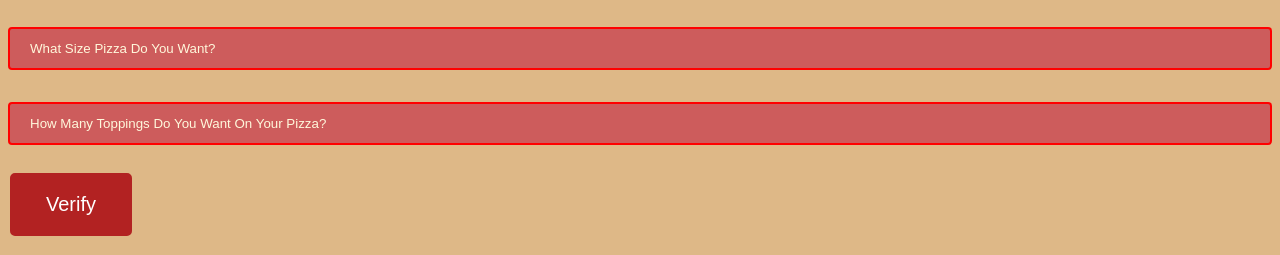
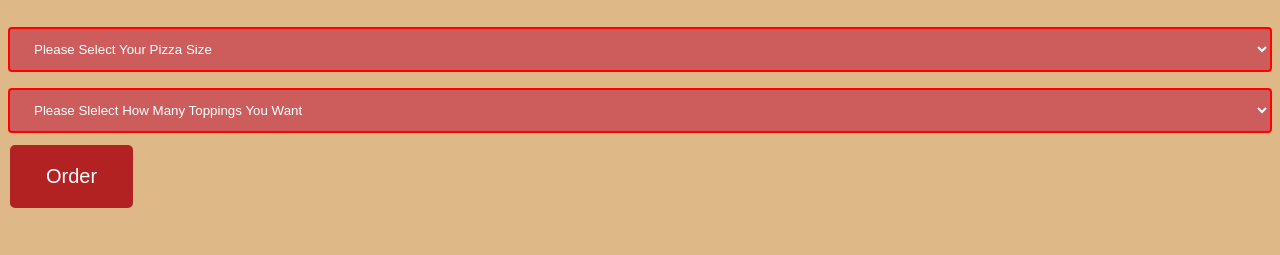
Before and after one commit to Brian-Musembi/ICS2O-Assignment-6A-HTML, a plain HTML site: page index.html in a window 1280 px wide. Shown: the part 545-800 px from the top of the page. Drawn offline with Linux system fonts and the light colour scheme.

Commit message:
added index and css files

```diff
--- a/index.html
+++ b/index.html
@@ -32,30 +32,40 @@
       <h3>
         <li>4 Toppings ...........................................................................................................................................................................................................................................................$3.35</li></h3></ul>
     <h1 align="center"><u><b>Order Here</b></u></h1>
-    <p><input id="size" type="text" placeholder="What Size Pizza Do You Want?" class="mytext"></p>
-    <p><input id="number" type="text" placeholder="How Many Toppings Do You Want On Your Pizza?" class="mytext"></p>
-    <button class="button button2" onclick="myFunction()">Verify</button>
+    <select id="size" name="pizza">
+      <option name="pizza" value="none">Please Select Your Pizza Size</option>
+      <option name="pizza" value="large">Large</option>
+      <option name="pizza" value="extralarge">Extra Large</option>
+    </select>
+    <select id="number" name="pizzatoppings">
+      <option value="none">Please Slelect How Many Toppings You Want</option>
+      <option value="1">1 Topping</option>
+      <option value="2">2 Toppings</option>
+      <option value="3">3 Toppings</option>
+      <option value="4">4 Toppings</option>
+    </select>
+    <button class="button button2" onclick="myFunction()">Order</button>
     <script>
     function myFunction(){
       var size;
       var number = document.getElementById("number").value;
       let tpngs = number;
       if ((size == "Large") || (tpngs == 1)){
-        alert("Your Subtotal Price is $7.00 Your Total Price Is $7.91");}
+        alert("Large Pizza With 1 Topping: Your Subtotal Price is $7.00 Your Total Price Is $7.91");}
       else if ((size == "Large") || (tpngs == 2)){
-        alert("Your Subtotal Price is $7.75 Your Total Price Is $8.76");}
+        alert("Large Pizza With 2 Toppings: Your Subtotal Price is $7.75 Your Total Price Is $8.76");}
       else if ((size == "Large") || (tpngs == 3)){
-        alert("Your Subtotal Price is $8.50 Your Total Price Is $9.61");}
+        alert("Large Pizza With 3 Toppings: Your Subtotal Price is $8.50 Your Total Price Is $9.61");}
       else if ((size == "Large") || (tpngs == 4)){
-        alert("Your Subtotal Price is $9.35 Your Total Price Is $10.57");}
-      else if ((size == "Extra Large") || (tpngs == 1)){
-        alert("Your Subtotal Price is $11.00 Your Total Price Is $12.43");}
+        alert("Large Pizza With 4 Toppings: Your Subtotal Price is $9.35 Your Total Price Is $10.57");}
+      if ((size == "Extra Large") || (tpngs == 1)){
+        alert("Extra Large Pizza With 1 Topping: Your Subtotal Price is $11.00 Your Total Price Is $12.43");}
       else if ((size == "Extra Large") || (tpngs == 2)){
-        alert("Your Subtotal Price is $11.75 Your Total Price Is $13.28");}
+        alert("Extra Large Pizza With 2 Toppings: Your Subtotal Price is $11.75 Your Total Price Is $13.28");}
       else if ((size == "Extra Large") || (tpngs == 3)){
-        alert("Your Subtotal Price is $12.50 Your Total Price Is $14.13");}
+        alert("Extra Large Pizza With 3 Toppings: Your Subtotal Price is $12.50 Your Total Price Is $14.13");}
       else if ((size == "Extra Large") || (tpngs == 4)){
-        alert("Your Subtotal Price is $13.35 Your Total Price Is $15.09");}
+        alert("Extra Large Pizza With 4 Toppings: Your Subtotal Price is $13.35 Your Total Price Is $15.09");}
       else {
         alert("You Must Choose A Large Or Extra Large Pizza With Up To Four Toppings Please!");}}
     </script>
```
